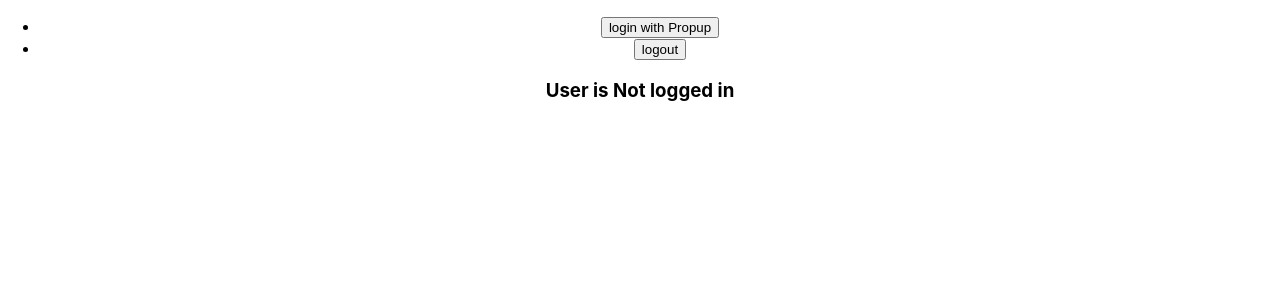
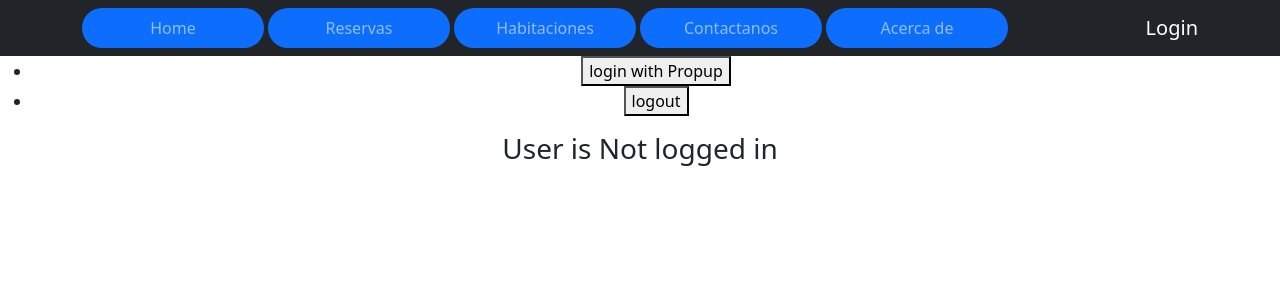
Before and after one commit to kripto-c/HostelProject, a React (Create React App) app in the folder client/: page /login in a window 1280 px wide. Shown: the top 300 px of the page. Built offline with nearby package versions, Linux system fonts and the light colour scheme.

Commit message:
add perfil desplegable

```diff
--- a/client/src/App.js
+++ b/client/src/App.js
@@ -2,18 +2,20 @@ import './App.css';
 import { Routes, Route } from "react-router-dom";
 import Login from './Components/login/Login';
 import Home from './Components/home/home';
+import Navbars from './Components/navbar/navbar';
 
 
 function App() {
 
   return (
-      <div className='App'>
+      <>
+        <Navbars />
         <Routes>
-          <Route path="/" element={<Home />}></Route>
-          <Route path="/login" element={<Login />}></Route>
+          <Route path="/" element={<Home />} />
+          <Route path="/login" element={<Login />} />
         </Routes>
 
-      </div>
+      </>
   );
 }
 
--- a/client/src/Components/home/home.jsx
+++ b/client/src/Components/home/home.jsx
@@ -1,11 +1,9 @@
 import React from 'react';
-import { Link } from 'react-router-dom';
 
 export default function Home() {
      return(
         <div>
             home
-         <Link to='/login'>Login</Link>
         </div>
      );
 }
--- a/client/src/Components/login/Login.jsx
+++ b/client/src/Components/login/Login.jsx
@@ -42,7 +42,7 @@ async function getProfile() {
 
      return(
              //auth0
-      <div className='App container d-flex flex-column text-light'>
+      <div className='App'>
          <ul>
             <li><button onClick={loginWithPopup}>login with Propup</button></li>
             <li><button onClick={logout}>logout</button></li>
--- /dev/null
+++ b/client/src/Components/navbar/navbar.jsx
@@ -0,0 +1,44 @@
+import React from 'react'
+import Container from 'react-bootstrap/Container';
+import Nav from 'react-bootstrap/Nav';
+import Navbar from 'react-bootstrap/Navbar';
+import { Link } from 'react-router-dom';
+import NavDropdown from 'react-bootstrap/NavDropdown';
+import { useAuth0 } from '@auth0/auth0-react';
+
+
+function Navbars() {
+  const { loginWithPopup, logout, user, isAuthenticated, getAccessTokenSilently } = useAuth0();
+  return (
+    <>
+      <Navbar variant="dark" bg='dark'>
+        <Container className='d-flex justify-content-between'>
+          <Nav className="col-10  justify-content-center">
+            <Nav.Link href='#home'  className='bg-primary rounded-pill w-25 text-center me-1' ><Link to='/' style={{textDecoration:'none', color: 'inherit'}}>Home</Link></Nav.Link>
+            <Nav.Link href="#reservas" className='bg-primary rounded-pill w-25 text-center me-1'>Reservas</Nav.Link>
+            <Nav.Link href="#habitaciones"  className='bg-primary rounded-pill w-25 text-center me-1'>Habitaciones</Nav.Link>
+            <Nav.Link href="#contactanos"  className='bg-primary rounded-pill w-25 text-center me-1'>Contactanos</Nav.Link>
+            <Nav.Link href="#acerca"  className='bg-primary rounded-pill w-25 text-center me-1'>Acerca de</Nav.Link>
+          </Nav>
+       {
+        isAuthenticated ?   <Navbar.Collapse id="basic-navbar-nav m-auto col-2 me-5">
+        <Nav className="me-auto">
+          <NavDropdown title="Perfil" id="basic-nav-dropdown">
+            <NavDropdown.Item href="#action/3.1">Editar Datos</NavDropdown.Item>
+            <NavDropdown.Item href="#action/3.2">Registro</NavDropdown.Item>
+            <NavDropdown.Divider />
+            <NavDropdown.Item href="#action/3.4" onClick={logout}>cerrar sesión</NavDropdown.Item>
+          </NavDropdown>
+        </Nav>
+      </Navbar.Collapse>
+      :
+        <Navbar.Brand href="#home" className='col-2 text-end' onClick={loginWithPopup}>Login</Navbar.Brand>
+
+       }
+        </Container>
+      </Navbar>
+    </>
+  );
+}
+
+export default Navbars;
--- a/client/src/index.js
+++ b/client/src/index.js
@@ -5,6 +5,9 @@ import App from './App';
 import reportWebVitals from './reportWebVitals';
 import { Auth0Provider } from '@auth0/auth0-react'
 import { BrowserRouter } from "react-router-dom";
+//Importando react bootstrap ------------>>
+import 'bootstrap/dist/css/bootstrap.min.css' ;
+
 
 const root = ReactDOM.createRoot(document.getElementById('root'));
 root.render(
```
